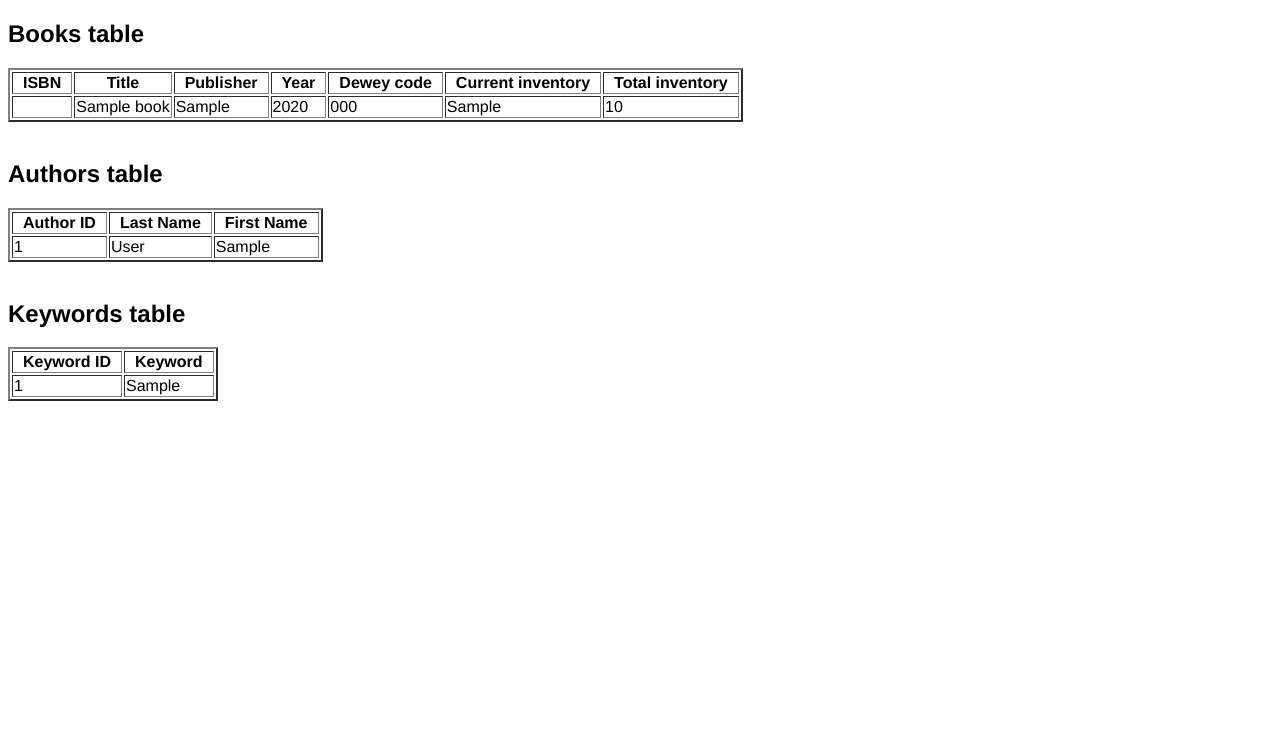
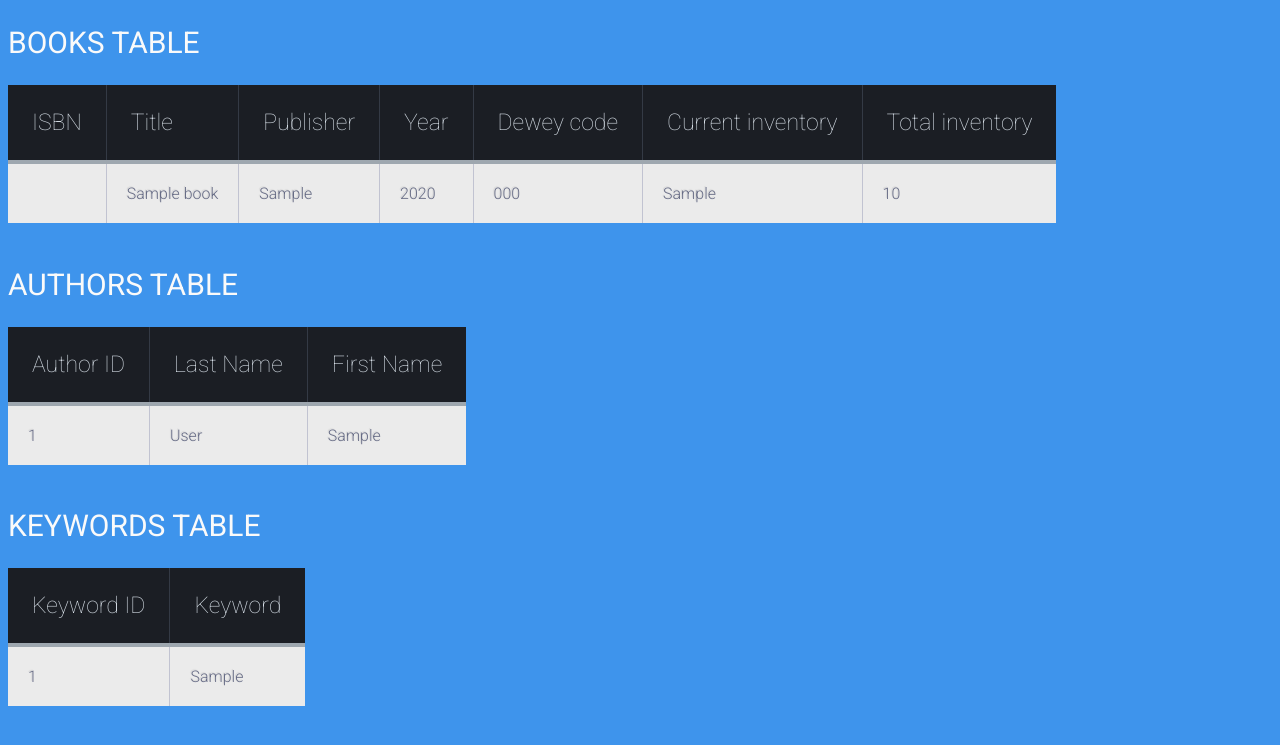
Before and after one commit to izetter/Library-management-app, a PHP site: page / in a window 1280 px wide. Shown: the top 745 px of the page. Run offline with PHP 8.4, Linux system fonts and the light colour scheme; tables that the repository leaves empty or names only in its code hold one stand-in row (values such as "Sample post"); data that the repository does not hold is empty.

Commit message:
Table with styles before removing unnecesary CSS

```diff
--- a/index.php
+++ b/index.php
@@ -24,7 +24,7 @@
         $result = $conn->query($sql);
         if ($result->num_rows > 0) {
             echo "<h2>Books table</h2>";
-            $table = "<table border='2px'>";
+            $table = "<table>";
             $table .= "<thead><tr><th>ISBN</th><th>Title</th><th>Publisher</th><th>Year</th><th>Dewey code</th><th>Current inventory</th><th>Total inventory</th></tr></thead>";
             $table .= "<tbody>";
             while($row = $result->fetch_assoc()) {
@@ -43,7 +43,7 @@
         $result = $conn->query($sql);
         if ($result->num_rows > 0) {
             echo "<h2>Authors table</h2>";
-            $table = "<table border='2px'>";
+            $table = "<table>";
             $table .= "<thead><tr><th>Author ID</th><th>Last Name</th><th>First Name</th></tr></thead>";
             $table .= "<tbody>";
             while($row = $result->fetch_assoc()) {
@@ -62,7 +62,7 @@
         $result = $conn->query($sql);
         if ($result->num_rows > 0) {
             echo "<h2>Keywords table</h2>";
-            $table = "<table border='2px'>";
+            $table = "<table>";
             $table .= "<thead><tr><th>Keyword ID</th><th>Keyword</th></tr></thead>";
             $table .= "<tbody>";
             // output data of each row
--- a/styles.css
+++ b/styles.css
@@ -1,33 +1,119 @@
+@import url(https://fonts.googleapis.com/css?family=Roboto:400,500,700,300,100);
 
 body {
-    font: 1em Helvetica, Arial, sans-serif;
+    background-color: #3e94ec;
+    font-family: "Roboto", helvetica, arial, sans-serif;
+    font-size: 16px;
+    font-weight: 400;
+    text-rendering: optimizeLegibility;
 }
 
-thead {
-    /* border: 1px solid #000; */
-    /* border-bottom: 3px solid #000000; */
-    font-weight: bold;
-    padding-left: 10px;
-    padding-right: 10px;
+h2 {
+    /* display: block; */
+    /* margin: auto; */
+    /* max-width: 600px; */
+    /* padding:5px; */
+    /* width: 100%; */
+}
+
+h2 {
+    color: #fafafa;
+    font-size: 30px;
+    font-weight: 400;
+    /* font-style:normal; */
+    /* font-family: "Roboto", helvetica, arial, sans-serif; */
+    /* text-shadow: -1px -1px 1px rgba(0, 0, 0, 0.1); */
+    text-transform: uppercase;
+}
+
+
+/*** Table Styles **/
+
+table {
+    background: white;
+    border-radius: 3px;     /* See the corners of a table if this is disabled */
+    border-collapse: collapse;
+    /* height: 320px; */
+    /* margin: auto; */
+    /* max-width: 600px; */
+    /* padding:5px; */
+    /* width: 100%; */
+    /* box-shadow: 0 5px 10px rgba(0, 0, 0, 0.1); */
+    /* animation: float 5s infinite; */
 }
 
 th {
-    padding-left: 10px;
-    padding-right: 10px;
+    color:#D5DDE5;;
+    background:#1b1e24;
+    border-bottom:4px solid #9ea7af;
+    border-right: 1px solid #343a45;
+    font-size:23px;
+    font-weight: 100;
+    padding:24px;
+    text-align:left;
+    /* text-shadow: 0 1px 1px rgba(0, 0, 0, 0.1); */
+    /* vertical-align:middle; */
 }
 
-button {
-    color: white;
-    background-color: #0f879c;
-    padding: 4px 6px;
-    border: none;
-    margin: 1% 0;
-    font: 1em Helvetica, Arial, sans-serif;
+th:first-child {
+    /* border-top-left-radius:3px; */
 }
 
-button:hover {
-    color: white;
-    background-color: #69d0e2;
-    cursor: pointer;
-    font: 1em Helvetica, Arial, sans-serif;
+th:last-child {
+    /* border-top-right-radius:3px; */
+    border-right:none;
 }
+
+tr {
+    border-top: 1px solid #C1C3D1;
+    border-bottom-: 1px solid #C1C3D1;
+    color:#666B85;
+    /* font-size:16px; */
+    /* font-weight:normal; */
+    /* text-shadow: 0 1px 1px rgba(256, 256, 256, 0.1); */
+}
+
+tr:hover td {
+    background:#4E5066;
+    color:#FFFFFF;
+    /* border-top: 1px solid #22262e; */
+}
+
+tr:first-child {
+    border-top:none;
+}
+
+tr:last-child {
+    /* border-bottom:none; */
+}
+
+tr:nth-child(odd) td {
+    background:#EBEBEB;
+}
+
+tr:nth-child(odd):hover td {
+    background:#4E5066;
+}
+
+tr:last-child td:first-child {
+    /* border-bottom-left-radius:3px; */
+}
+
+tr:last-child td:last-child {
+    /* border-bottom-right-radius:3px; */
+}
+
+td {
+    background:#FFFFFF;
+    padding:20px;
+    text-align:left;
+    vertical-align:middle;
+    font-weight:300;
+    /* font-size:18px; */
+    text-shadow: -1px -1px 1px rgba(0, 0, 0, 0.1);
+    border-right: 1px solid #C1C3D1;
+}
+
+td:last-child {
+    border-right: 0px;
+}
```
Also changed, not shown: 1 other file.
